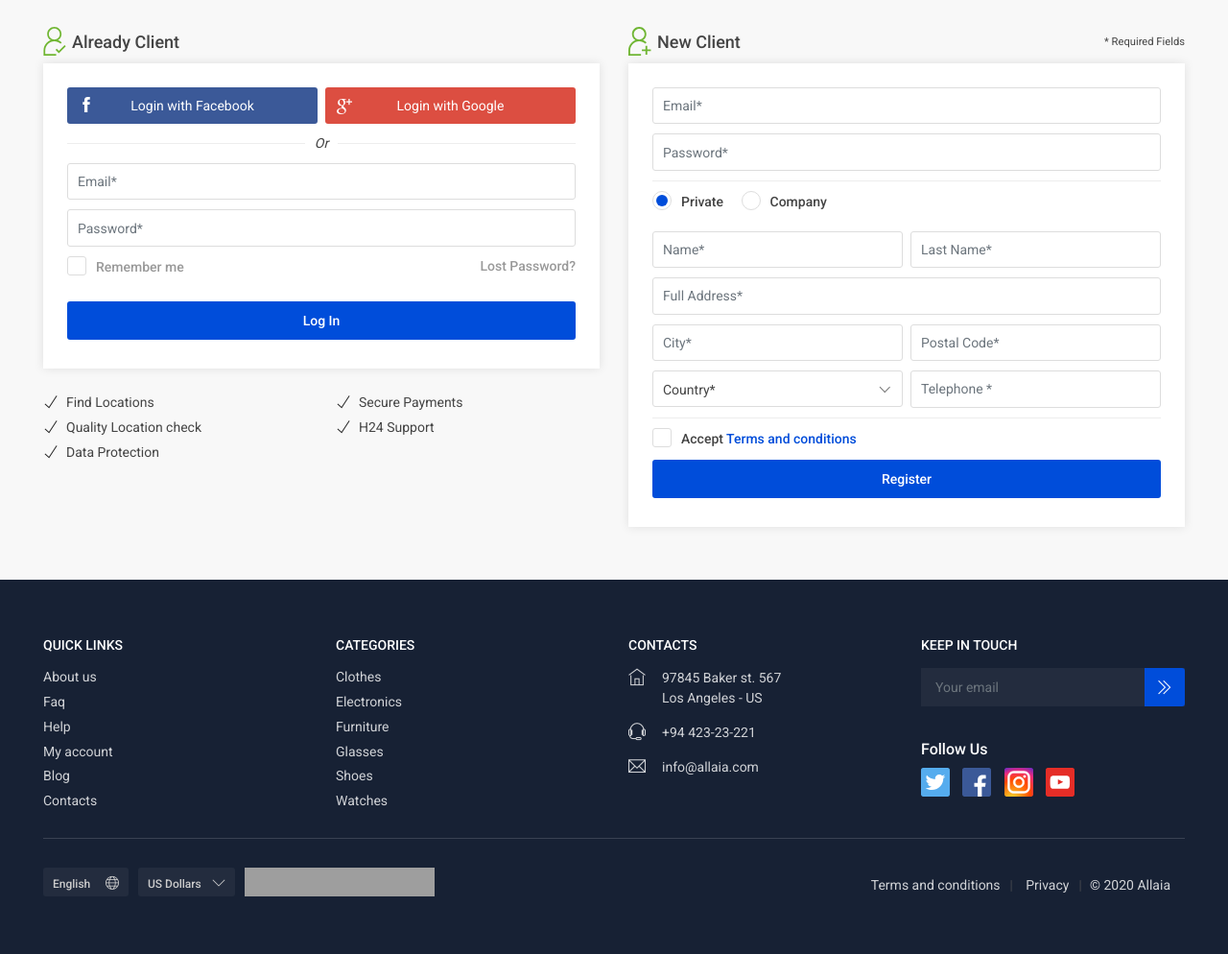
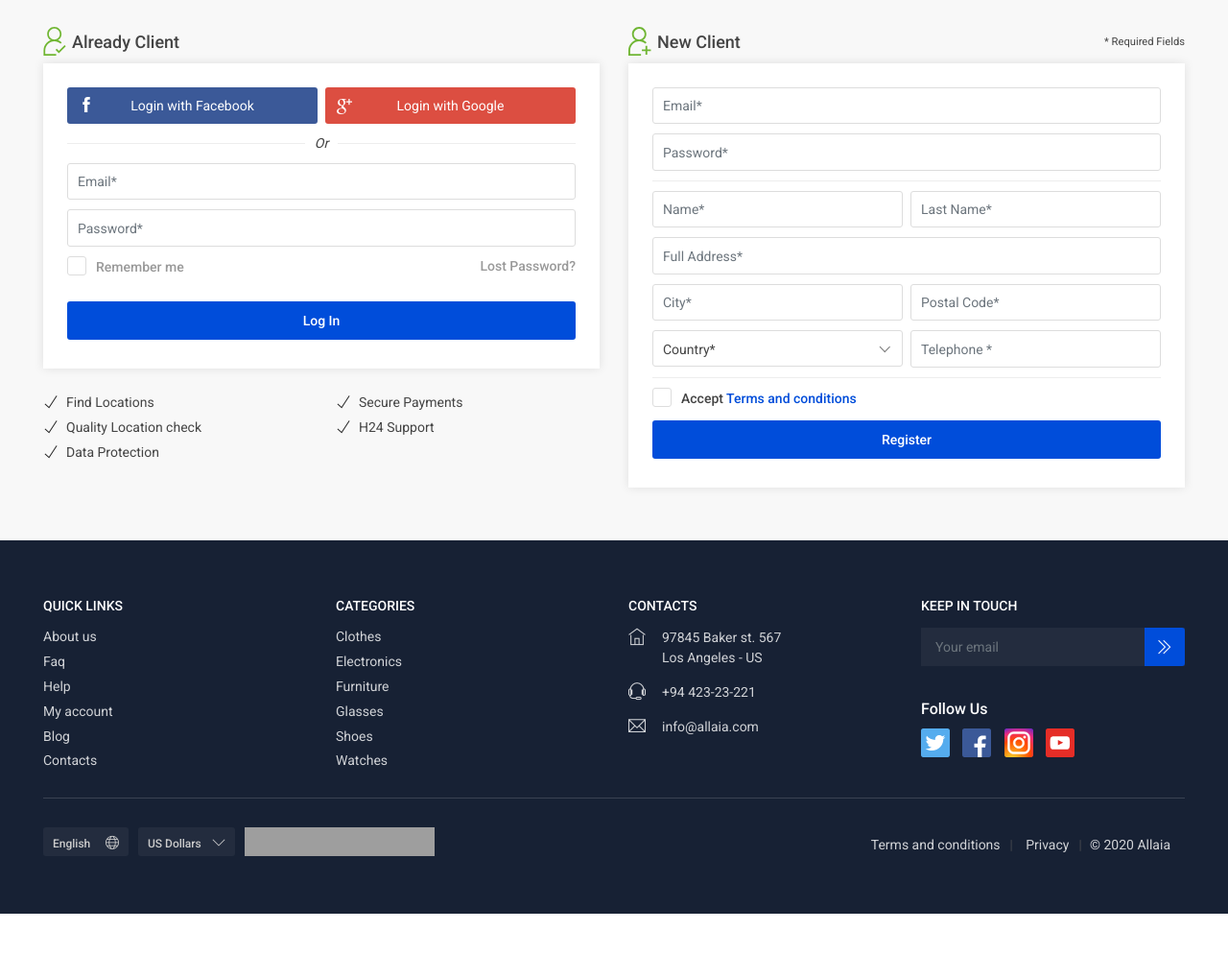
Before and after one commit to volsn/Django-Ecommerce, a Django app: page /account/ in a window 1280 px wide. Shown: the part 189-1183 px from the top of the page at 96% size. After the commit the page ends 1141 px from the top, so only its background shows below. Run offline with Django 3.2, Linux system fonts and the light colour scheme; some libraries are stand-ins or nearby versions; grey boxes are pictures that could not be loaded.

Commit message:
Started working with forms.

```diff
--- a/ecommerce/account/models.py
+++ b/ecommerce/account/models.py
@@ -18,7 +18,7 @@ class UserAccount(models.Model):
     full_address = models.CharField(max_length=256)
     city = models.CharField(max_length=64)
     postal_code = models.CharField(max_length=32)
-    country = models.CharField(choices=COUNTY_CHOICES, max_length=2)
+    country = models.CharField(choices=COUNTY_CHOICES, max_length=2, blank=True)
     telephone = models.CharField(max_length=10)
     cart = models.ManyToManyField('product.Product', related_name='cart', blank=True)
     liked = models.ManyToManyField('product.Product', related_name='liked', blank=True)
--- a/ecommerce/account/views.py
+++ b/ecommerce/account/views.py
@@ -8,6 +8,7 @@ from django.views.decorators.http import require_http_methods
 
 from product.models import Product
 from account.models import UserAccount
+from account.forms import UserForm, UserAccountForm
 # Create your views here.
 
 
@@ -36,10 +37,16 @@ def user_login(request):
 @require_http_methods(('POST',))
 def user_register(request):
 
+    """
     user_fields = ('email', 'password', 'first_name', 'last_name',)
     account_fields = ('full_address', 'city', 'postal_code', 'country', 'telephone')
+    """
+    user_form = UserForm(data=request.POST)
+    account_form = UserAccountForm(data=request.POST)
+    print(user_form.errors)
+    print(account_form.errors)
 
-    pass  # TODO: Finish registration view using forms
+    return HttpResponseRedirect(reverse('base:index'))
 
 
 @login_required
--- a/ecommerce/templates/account/account.html
+++ b/ecommerce/templates/account/account.html
@@ -93,19 +93,9 @@
 							<input type="email" class="form-control" name="email" id="email_2" placeholder="Email*">
 						</div>
 						<div class="form-group">
-							<input type="password" class="form-control" name="password_in_2" id="password_in_2" value="" placeholder="Password*">
+							<input type="password" class="form-control" name="password" id="password_in_2" value="" placeholder="Password*">
 						</div>
 						<hr>
-						<div class="form-group">
-							<label class="container_radio" style="display: inline-block; margin-right: 15px;">Private
-								<input type="radio" name="client_type" checked value="private">
-								<span class="checkmark"></span>
-							</label>
-							<label class="container_radio" style="display: inline-block;">Company
-								<input type="radio" name="client_type" value="company">
-								<span class="checkmark"></span>
-							</label>
-						</div>
 						<div class="private box">
 							<div class="row no-gutters">
 								<div class="col-6 pr-1">
```
Also changed, not shown: ecommerce/account/forms.py (+16 -0 lines), ecommerce/account/migrations/0005_auto_20210312_1548.py (added).
